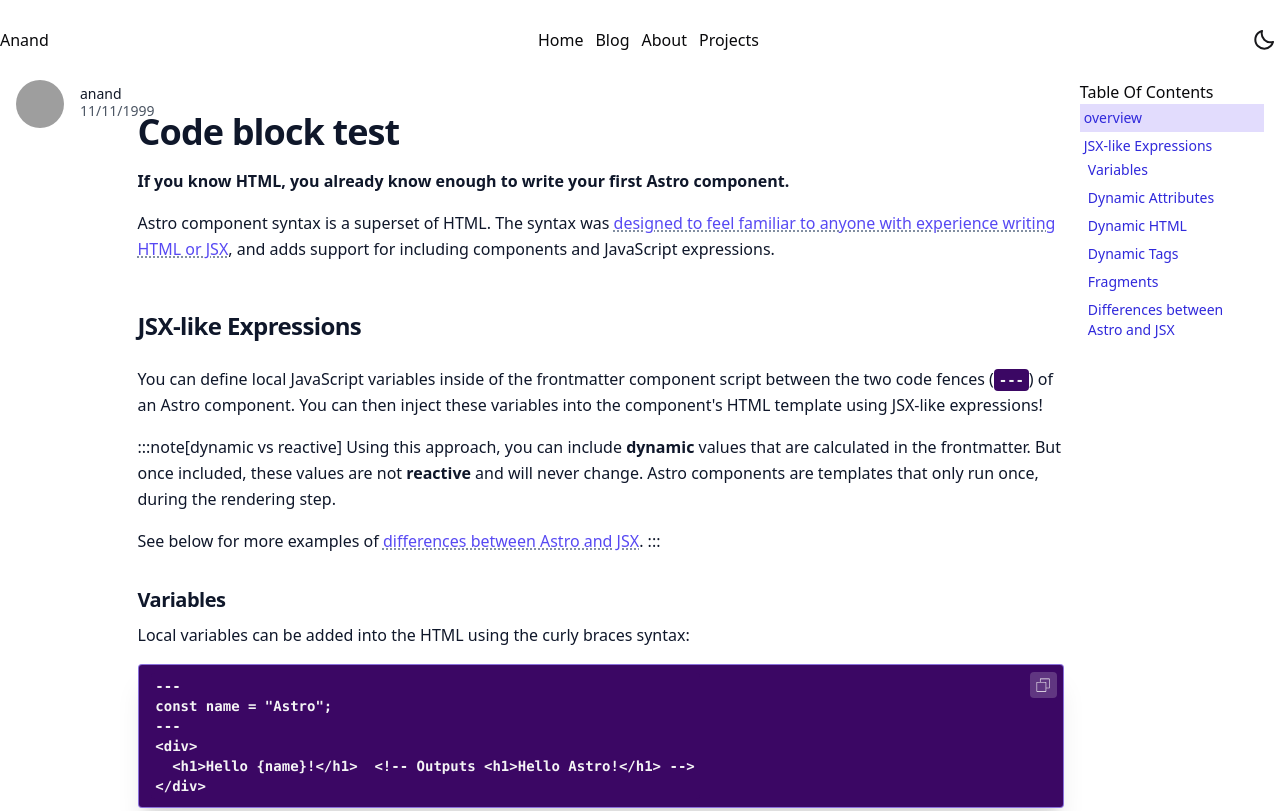
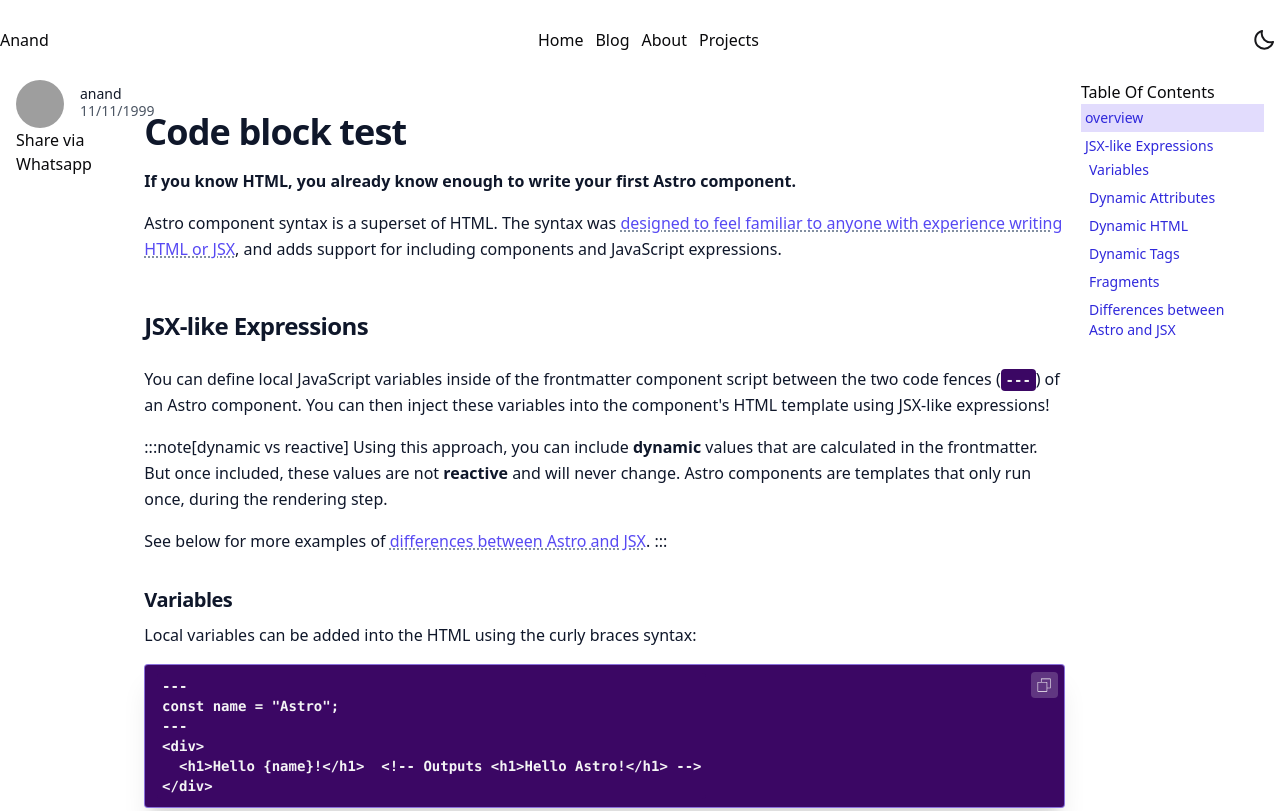
Before and after one commit to grace-anand/blog, an Astro site: page /blog/code-block-test in a window 1280 px wide. Shown: the top 811 px of the page. Built offline with nearby package versions, Linux system fonts and the light colour scheme; Astro itself is replaced by a stand-in of ours; some packages are replaced by stand-ins of ours; code samples lack their colours; grey boxes are pictures that could not be loaded.

```diff
--- /dev/null
+++ b/src/components/navigation/left-sidebar/ShareSection.astro
@@ -0,0 +1,8 @@
+<a
+	href={`https://wa.me/?text=${encodeURIComponent(
+    "Check out this awesome website!"
+  )}`}
+	data-action="share/whatsapp/share"
+>
+	Share via Whatsapp
+</a>
--- a/src/components/navigation/left-sidebar/index.astro
+++ b/src/components/navigation/left-sidebar/index.astro
@@ -1,5 +1,7 @@
 ---
 import PostDetails from "./PostDetails.astro";
+import ShareSection from "./ShareSection.astro";
 ---
 
 <PostDetails />
+<ShareSection />
```
Also changed, not shown: tsconfig.json (+0 -7 lines).
